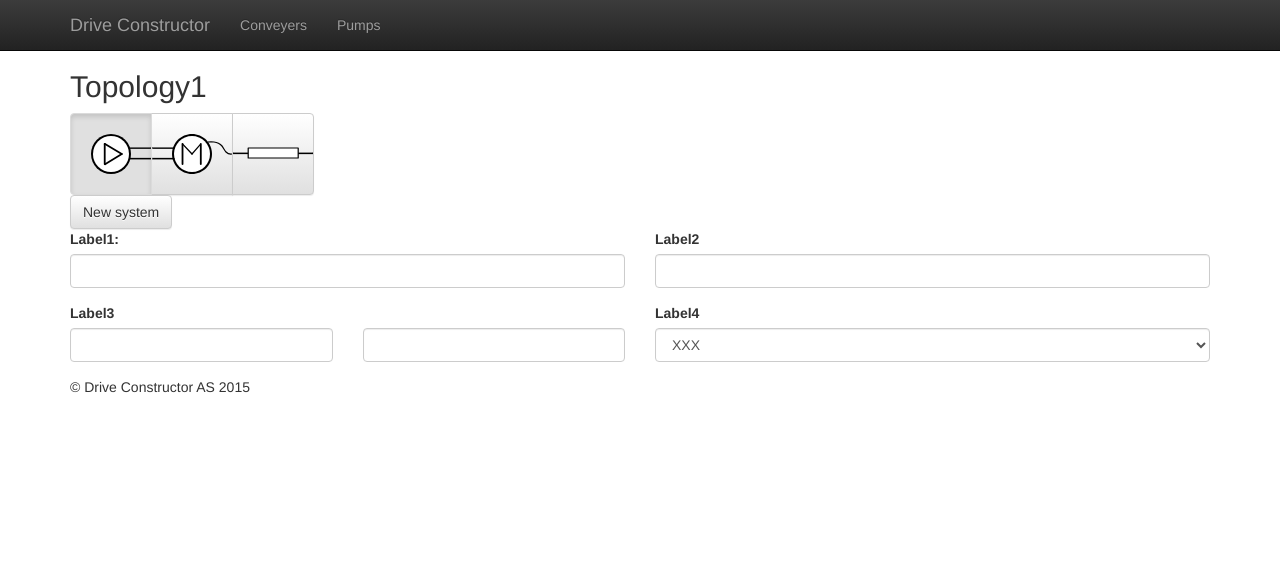
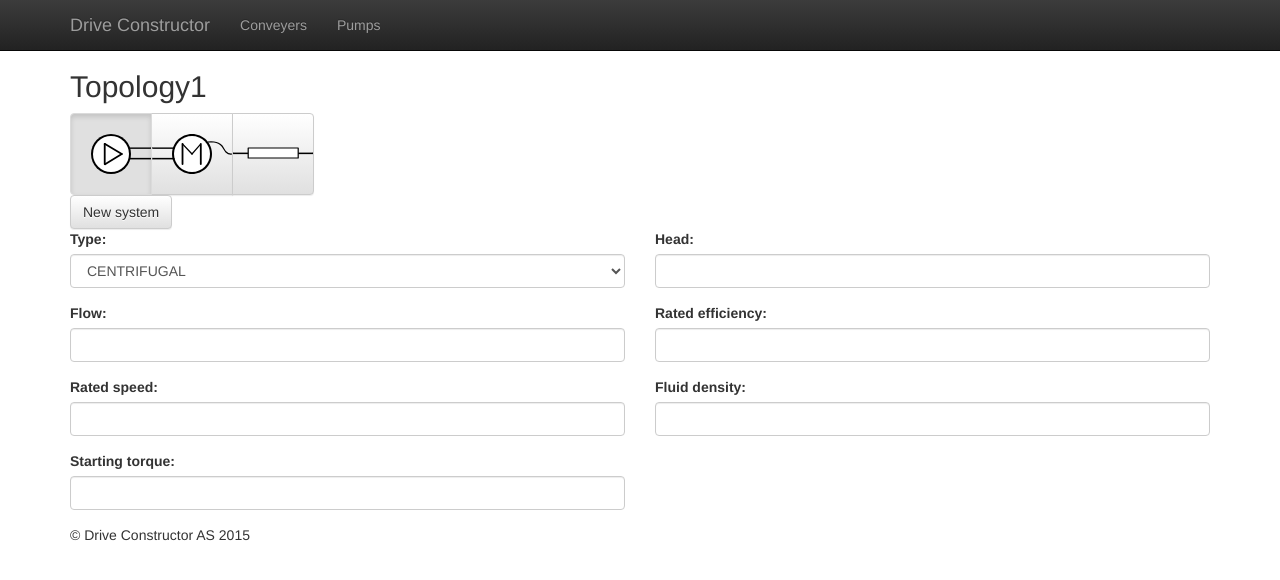
Before and after one commit to Alexey1Gavrilov/drive-constructor-site, a Jekyll site: the page built from topologies/topology1/elements/pump.md, in a window 1280 px wide. Shown: the top 580 px of the page. Built offline with Jekyll 4.4.1, drawn with Linux system fonts in a browser that asks for light colours; nearby versions of some CDN libraries.

Commit message:
Refactor dialog form

```diff
--- /dev/null
+++ b/_data/elements.yaml
@@ -0,0 +1,50 @@
+pump:
+  type:
+    type: select
+    label: "Type:"
+    values: ["CENTRIFUGAL", "PERIPHERAL", "SPECIAL",
+        "RECIPROCATING", "BLOW_CASE", "ROTARY"]
+  head:
+    type: number
+    label: "Head:"
+  flow:
+    type: number
+    label: "Flow:"
+  ratedEfficiency:
+    type: number
+    label: "Rated efficiency:"
+  ratedSpeed:
+    type: number
+    label: "Rated speed:"
+  fluidDensity:
+    type: number
+    label: "Fluid density:"
+  startingTorque:
+    type: number
+    label: "Starting torque:"
+
+motor:
+  type:
+    type: select
+    label: "Type:"
+    values: ["SCIM", "PMSM", "SYRM",
+        "FWSM", "DFIM"]
+  ratedPower:
+    type: number
+    label: "Rated power:"
+  explosionProtection:
+    type: text
+    label: "Explosion protection:"
+  coolantTemperature:
+    type: number
+    label: "Coolant temperature:"
+  ratedVoltageY:
+    type: number
+    label: "Rated volatage Y:"
+  cooling:
+    type: select
+    label: "Cooling:"
+    values: ["AIR", "WATER", "IC411",
+        "IC71W", "IC01", "IC611", "IC81W", "IC31"]
+    options: ["air", "water", "IC 411",
+        "IC 71W", "IC 01", "IC 611", "IC 81W", "IC 31"]
--- /dev/null
+++ b/_includes/inputs/input.md
@@ -0,0 +1,18 @@
+{% assign param=site.data.elements[page.element][include.param] %}
+<div class="col-xs-6 form-group">
+<label>{{param[1].label}}</label>
+{% if param[1].type == 'select' %}
+	<select id="{{param[0]}}" class="form-control">
+	{% for value in param[1].values %}
+		{% if param[1].options %}
+		{% assign index = forloop.index | minus: 1 %}
+		<option value="{{value}}">{{param[1].options[index]}}</option>
+		{% else %}
+		<option value="{{value}}">{{value}}</option>
+		{% endif %}
+	{% endfor %}
+	</select>
+{% else %}
+ 	<input id="{{param[0]}}" class="form-control" type="{{param[1].type}}"/>
+{% endif %}
+</div>
--- /dev/null
+++ b/_includes/topologies/form.md
@@ -0,0 +1,12 @@
+<div id="element-form" data-element="{{page.element}}">
+{% for param in site.data.elements[page.element] %}
+  {% assign loopindex = forloop.index | modulo: 2 %}
+  {% if loopindex == 1 %}
+  <div class="row">
+  {% endif %}
+  {% include inputs/input.md param="{{param[0]}}" %}
+  {% if loopindex == 0 %}
+  </div>
+  {% endif %}
+{% endfor %}
+</div>
--- a/_includes/topologies/topology.md
+++ b/_includes/topologies/topology.md
@@ -9,7 +9,7 @@
 
 <div class="btn-group btn-group-border" role="group">
 {% for e in topology.elements %}
-  {% if e == include.activeElement %}
+  {% if e == page.element %}
   		{% assign active="active" %}
   {% else %}
   		{% assign active=nil %}
--- a/js/topology-view.js
+++ b/js/topology-view.js
@@ -10,7 +10,7 @@ $(function() {
 
     initialize: function() {
       _.bindAll(this, 'changed');
-      this.listenTo(this.model, 'changed', this.render);
+      this.listenTo(this.model, 'change', this.render);
       this.listenTo(this.model, 'fetch', app.hideWarning());
       this.render();
     },
@@ -29,10 +29,7 @@ $(function() {
     changed: function(evt) {
       var changed = evt.currentTarget;
       var value = $(evt.currentTarget).val();
-      var element = $('#element-form')
-          .children()
-          .first()
-          .attr('id');
+      var element = $('#element-form').data('element');
       this.model.set('topology.elements.'
           + element + '.' + changed.id, value);
       this.model.save({}, {error: this.onError});
@@ -42,7 +39,8 @@ $(function() {
       _.each(this.model.attributes.topology.elements,
         function(value, key) {
           _.each(value, function(paramValue, paramName) {
-            $('#' + key).find('input[id=' + paramName+ ']')
+            $('[data-element="' + key + '"]')
+              .find('input[id=' + paramName+ ']')
               .val(paramValue);
           });
         });
--- a/topologies/topology1/elements/pump.md
+++ b/topologies/topology1/elements/pump.md
@@ -1,38 +1,7 @@
 ---
 layout: default
 topology: true
+element: pump
 ---
-{% include topologies/topology.md name="topology1" activeElement="pump"%}
-
-<div id="element-form">
-<div id="motor" class="row">
-        <div class="col-xs-6 form-group">
-            <label>Label1:</label>
-            <input id="type" class="form-control"/>
-        </div>
-        <div class="col-xs-6 form-group">
-            <label>Label2</label>
-            <input id='ratedPower' class="form-control" type="number"/>
-        </div>
-        <div class="col-xs-6">
-            <div class="row">
-                <label class="col-xs-12">Label3</label>
-            </div>
-            <div class="row">
-                <div class="col-xs-12 col-sm-6">
-                    <input id="ipClass" class="form-control" type="text"/>
-                </div>
-                <div class="col-xs-12 col-sm-6">
-                    <input id='ipClass' class="form-control" type="text"/>
-                </div>
-            </div>
-        </div>
-        <div class="col-xs-6 form-group">
-            <label>Label4</label>
-            <select id="frameMaterial" class="form-control">
-                <option value="XXX">XXX</option>
-                <option value="STEEL">STEEL</option>
-            </select>
-        </div>
-    </div>
-</div>
+{% include topologies/topology.md name="topology1"%}
+{% include topologies/form.md %}
```
Also changed, not shown: topologies/topology1/elements/motor.md (+3 -1 lines).
